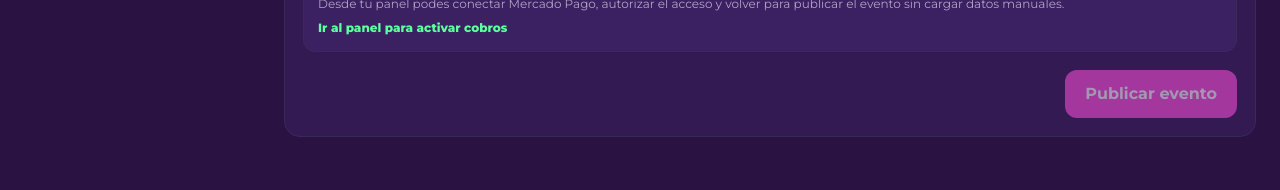
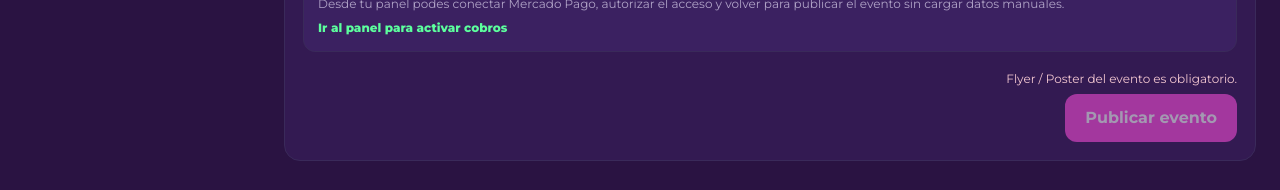
Before and after one commit to andino-ticketera/andino-frontend, a Next.js app: page /organizador/dashboard/eventos/nuevo in a window 1280 px wide. Shown: the part 1028-1218 px from the top of the page. Before the commit the page ends 1197 px from the top, so only its background shows below. Built offline with nearby package versions, Linux system fonts and the light colour scheme; no server answers.

Commit message:
Add compact event form validation hints

```diff
--- a/components/admin/AdminEventForm.tsx
+++ b/components/admin/AdminEventForm.tsx
@@ -308,6 +308,34 @@ export default function AdminEventForm({
     (mode === "edit" || image.trim());
 
   const canSubmit = baseCanSubmit && hasChanges;
+  const firstMissingField = useMemo(() => {
+    if (!title.trim()) return "Titulo";
+    if (categories.length === 0 || !selectedCategory.trim()) {
+      return "Categoria";
+    }
+    if (!longDescription.trim()) return "Descripcion larga";
+    if (!date.trim()) return "Fecha";
+    if (!isCompleteEventTime(time)) return "Hora";
+    if (!venue.trim()) return "Locacion";
+    if (!provincia.trim()) return "Provincia";
+    if (!localidad.trim()) return "Localidad";
+    if (mode === "create" && !image.trim()) return "Imagen del evento";
+    if (mode === "edit" && !hasChanges) return "Guardá algun cambio";
+    return "";
+  }, [
+    categories.length,
+    date,
+    hasChanges,
+    image,
+    localidad,
+    longDescription,
+    mode,
+    provincia,
+    selectedCategory,
+    time,
+    title,
+    venue,
+  ]);
 
   const handleSubmit = (e: React.FormEvent) => {
     e.preventDefault();
@@ -793,9 +821,23 @@ export default function AdminEventForm({
         style={{
           marginTop: "1.125rem",
           display: "flex",
+          flexDirection: "column",
+          alignItems: "flex-end",
+          gap: "0.375rem",
           justifyContent: "flex-end",
         }}
       >
+        {!canSubmit && firstMissingField ? (
+          <span
+            style={{
+              fontSize: "var(--font-xs)",
+              color: "#f3c7d1",
+              textAlign: "right",
+            }}
+          >
+            {firstMissingField} es obligatorio.
+          </span>
+        ) : null}
         <button
           type="submit"
           disabled={!canSubmit}
--- a/components/organizador/OrganizerEventForm.tsx
+++ b/components/organizador/OrganizerEventForm.tsx
@@ -208,6 +208,44 @@ export default function OrganizerEventForm({
     title.trim() &&
     longDescription.trim() &&
     date.trim() &&
+    flyer.trim() &&
+    (paymentMethod === "mercadopago"
+      ? isMercadoPagoReady && !isMpStatusLoading
+      : cbuCvu.trim());
+  const firstMissingField = useMemo(() => {
+    if (!flyer.trim()) return "Flyer / Poster del evento";
+    if (!title.trim()) return "Titulo";
+    if (!category.trim()) return "Categoria";
+    if (!longDescription.trim()) return "Descripcion del evento";
+    if (!date.trim()) return "Fecha";
+    if (!isCompleteEventTime(time)) return "Hora";
+    if (!venue.trim()) return "Locacion";
+    if (!provincia.trim()) return "Provincia";
+    if (!localidad.trim()) return "Localidad";
+    if (paymentMethod === "mercadopago") {
+      if (isMpStatusLoading || !isMercadoPagoReady) {
+        return "Mercado Pago activo";
+      }
+    }
+    if (paymentMethod === "transferencia" && !cbuCvu.trim()) {
+      return "CBU / CVU";
+    }
+    return "";
+  }, [
+    category,
+    cbuCvu,
+    date,
+    flyer,
+    isMercadoPagoReady,
+    isMpStatusLoading,
+    localidad,
+    longDescription,
+    paymentMethod,
+    provincia,
+    time,
+    title,
+    venue,
+  ]);
     isCompleteEventTime(time) &&
     venue.trim() &&
     provincia.trim() &&
@@ -632,9 +670,23 @@ export default function OrganizerEventForm({
         style={{
           marginTop: "18px",
           display: "flex",
+          flexDirection: "column",
+          alignItems: "flex-end",
+          gap: "0.375rem",
           justifyContent: "flex-end",
         }}
       >
+        {!canSubmit && firstMissingField ? (
+          <span
+            style={{
+              fontSize: "var(--font-xs)",
+              color: "#f3c7d1",
+              textAlign: "right",
+            }}
+          >
+            {firstMissingField} es obligatorio.
+          </span>
+        ) : null}
         <button
           type="submit"
           disabled={!canSubmit}
```
